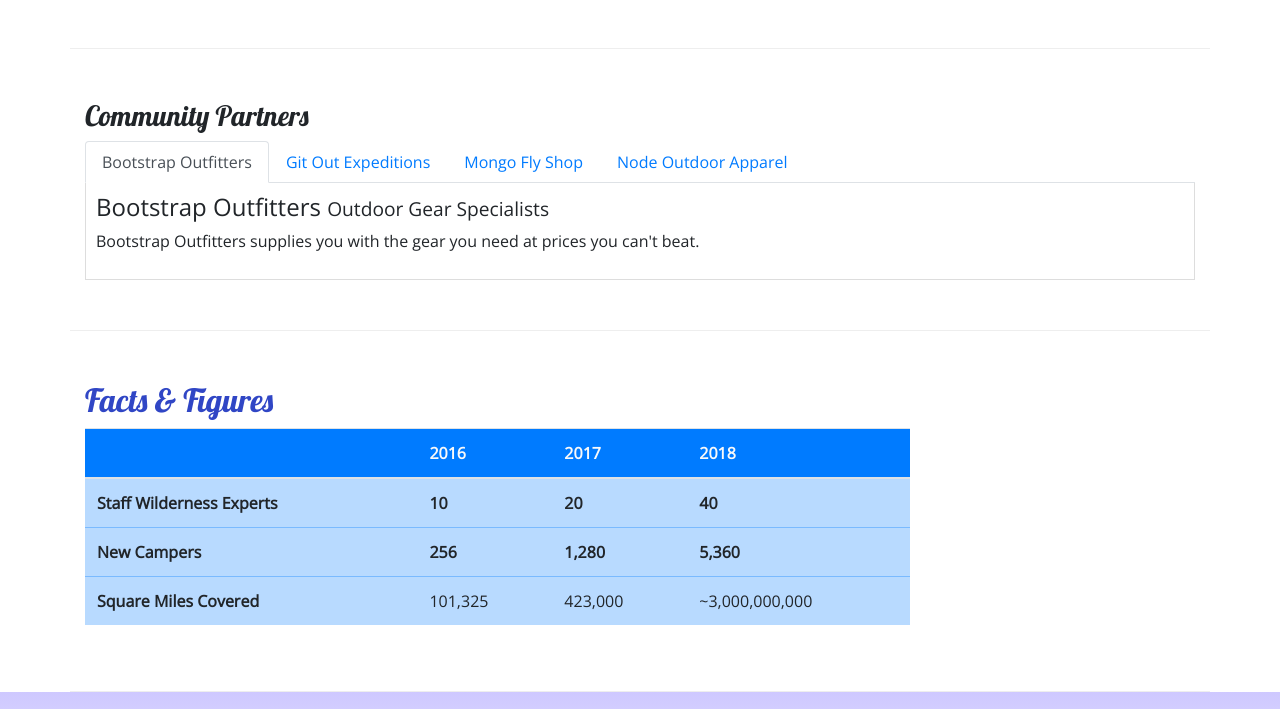
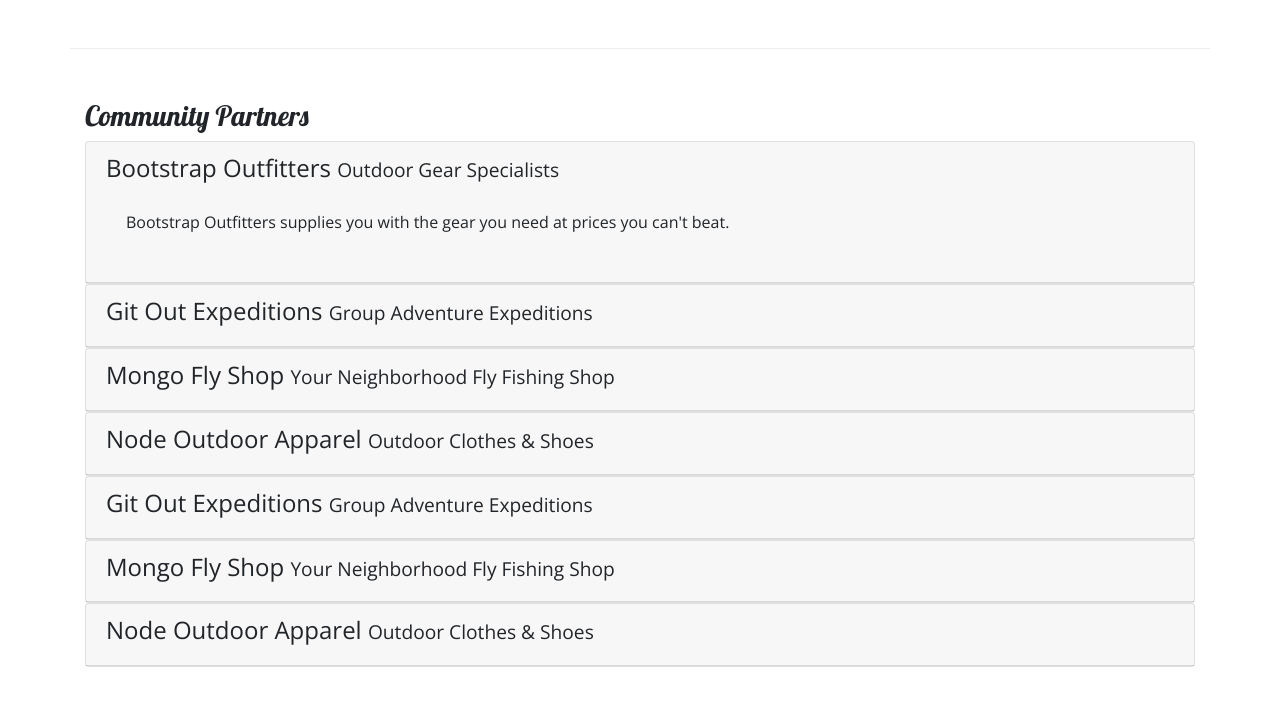
Before and after one commit to ChadMunsey/newcampsite, a website: page aboutus.html in a window 1280 px wide. Shown: the part 780-1489 px from the top of the page. Drawn offline with nearby package versions, Linux system fonts and the light colour scheme.

Commit message:
accordion

```diff
--- a/aboutus.html
+++ b/aboutus.html
@@ -98,32 +98,108 @@
         <div class="row row-content">
             <div class="col">
                 <h3>Community Partners</h3>
-                <ul class="nav nav-tabs">
-                    <li class="nav-item"><a class="nav-link active" href="#bootstrap" role="tab" data-toggle="tab">Bootstrap Outfitters</a></li>
-                    <li class="nav-item"><a class="nav-link" href="#git" role="tab" data-toggle="tab">Git Out Expeditions</a></li>
-                    <li class="nav-item"><a class="nav-link" href="#mongo" role="tab" data-toggle="tab">Mongo Fly Shop</a></li>
-                    <li class="nav-item"><a class="nav-link" href="#node" role="tab" data-toggle="tab">Node Outdoor Apparel</a></li>
-                </ul>
-                <div class="tab-content">
-                    <div role="tabpanel" class="tab-pane fade show active" id="bootstrap">
-                        <h4>Bootstrap Outfitters <small>Outdoor Gear Specialists</small></h4>
-                        <p class="d-none d-sm-block">Bootstrap Outfitters supplies you with the gear you need at prices you can't beat.</p>
+                <div id="accordion">
+                    <div class="card">
+                        <div role="tab" class="card-header">
+                            <h4>
+                                <a data-toggle="collapse" data-target="#bootstrap">
+                                    Bootstrap Outfitters <small>Outdoor Gear Specialists</small>
+                                </a>
+                            </h4>
+                            <div class="collapse show" id="bootstrap" data-parent="#accordion">
+                                <div class="card-body">
+                                    <p class="d-none d-sm-block">Bootstrap Outfitters supplies you with the gear you need at prices you can't beat.</p>
+                                </div>
+                            </div>
+                        </div>
                     </div>
-                    <div role="tabpanel" class="tab-pane fade" id="git">
-                        <h4>Git Out Expeditions <small>Group Adventure Expeditions</small></h4>
-                        <p class="d-none d-sm-block">Join Git Out Expeditions to explore new horizons with a group of other adventurers!</p>
+                    <div class="card">
+                        <div role="tab" class="card-header">
+                            <h4>
+                                <a class="collapsed" data-toggle="collapse" data-target="#git">
+                                    Git Out Expeditions <small>Group Adventure Expeditions</small>
+                                </a>
+                            </h4>
+                            <div class="collapse" id="git" data-parent="#accordion">
+                                <div class="card-body">
+                                    <p class="d-none d-sm-block">Join Git Out Expeditions to explore new horizons with a group of other adventurers!</p>
+                               </div>
+                            </div>
+                        </div>
                     </div>
-                    <div role="tabpanel" class="tab-pane fade" id="mongo">
-                        <h4>Mongo Fly Shop <small>Your Neighborhood Fly Fishing Shop.</small></h4>
-                        <p class="d-none d-sm-block">Need a new fishing pole, a tacklebox, or flies of all kinds? Stop by Mongo Fly Shop.</p>
+                    <div class="card">
+                        <div role="tab" class="card-header">
+                            <h4>
+                                <a class="collapsed" data-toggle="collapse" data-target="#mongo">
+                                    Mongo Fly Shop <small>Your Neighborhood Fly Fishing Shop</small>
+                                </a>
+                            </h4>
+                            <div class="collapse" id="mongo" data-parent="#accordion">
+                                <div class="card-body">
+                                    <p class="d-none d-sm-block">Need a new fishing pole, a tacklebox, or flies of all kinds? Stop by Mongo Fly Shop.</p>
+                                </div>
+                            </div>
+                        </div>
                     </div>
-                    <div role="tabpanel" class="tab-pane fade" id="node">
-                        <h4>Node Outdoor Apparel <small>Outdoor Clothes & Shoes</small></h4>
-                        <p class="d-none d-sm-block">From polar fleeces to swimsuits, hiking boots to waders, a visit to Node will be sure to get you covered.</p>
+                    <div class="card">
+                        <div role="tab" class="card-header">
+                            <h4>
+                                <a class="collapsed" data-toggle="collapse" data-target="#node">
+                                    Node Outdoor Apparel <small>Outdoor Clothes & Shoes</small>
+                                </a>
+                            </h4>
+                            <div class="collapse" id="node" data-parent="#accordion">
+                                <div class="card-body">
+                                    <p class="d-none d-sm-block">From polar fleeces to swimsuits, hiking boots to waders, a visit to Node will be sure to get you covered.</p>
+                                </div>
+                            </div>
+                        </div>
                     </div>
-                </div>
+                    <div class="card">
+                        <div role="tab" class="card-header">
+                            <h4>
+                                <a class="collapsed" data-toggle="collapse" data-target="#git">
+                                    Git Out Expeditions <small>Group Adventure Expeditions</small>
+                                </a>
+                            </h4>
+                            <div class="collapse" id="git" data-parent="#accordion">
+                                <div class="card-body">
+                                    <p class="d-none d-sm-block">Join Git Out Expeditions to explore new horizons with a group of other adventurers!</p>
+                               </div>
+                            </div>
+                        </div>
+                    </div>
+                    <div class="card">
+                        <div role="tab" class="card-header">
+                            <h4>
+                                <a class="collapsed" data-toggle="collapse" data-target="#mongo">
+                                    Mongo Fly Shop <small>Your Neighborhood Fly Fishing Shop</small>
+                                </a>
+                            </h4>
+                            <div class="collapse" id="mongo" data-parent="#accordion">
+                                <div class="card-body">
+                                    <p class="d-none d-sm-block">Need a new fishing pole, a tacklebox, or flies of all kinds? Stop by Mongo Fly Shop.</p>
+                                </div>
+                            </div>
+                        </div>
+                    </div>
+                    <div class="card">
+                        <div role="tab" class="card-header">
+                            <h4>
+                                <a class="collapsed" data-toggle="collapse" data-target="#node">
+                                    Node Outdoor Apparel <small>Outdoor Clothes & Shoes</small>
+                                </a>
+                            </h4>
+                            <div class="collapse" id="node" data-parent="#accordion">
+                                <div class="card-body">
+                                    <p class="d-none d-sm-block">From polar fleeces to swimsuits, hiking boots to waders, a visit to Node will be sure to get you covered.</p>
+                                </div>
+                            </div>
+                        </div>
+                    </div>
+                </div><!--accordion-->
             </div><!--col-->
-        </div><!--row-->
+        </div><!--row-content-->
 
         <div class="row row-content">
             <div class="col-sm-9">
@@ -192,9 +268,9 @@
     </footer>
 
         <!-- jQuery must come first, then Popper.js then Boostrap.js plugins-->
-        <script src="node_modules/jquery/dist/jquery.slim.js"></script>
-        <script src="node_modules/jquery/dist/umd/popper.min.js"></script>
-        <script src="node_modules/jquery/dist/js/bootstrap.min.js"></script>
+        <script src="node_modules/jquery/dist/jquery.js"></script>
+        <script src="node_modules/jquery/dist/umd/popper.js"></script>
+        <script src="node_modules/jquery/dist/js/bootstrap.js"></script>
 
 </body>
 
--- a/css/styles.css
+++ b/css/styles.css
@@ -41,3 +41,8 @@ header h2 {
     border-top: none;
     padding: 10px;
 }
+
+a, a:hover {
+    color: inherit;
+    text-decoration: none;
+  }
```
